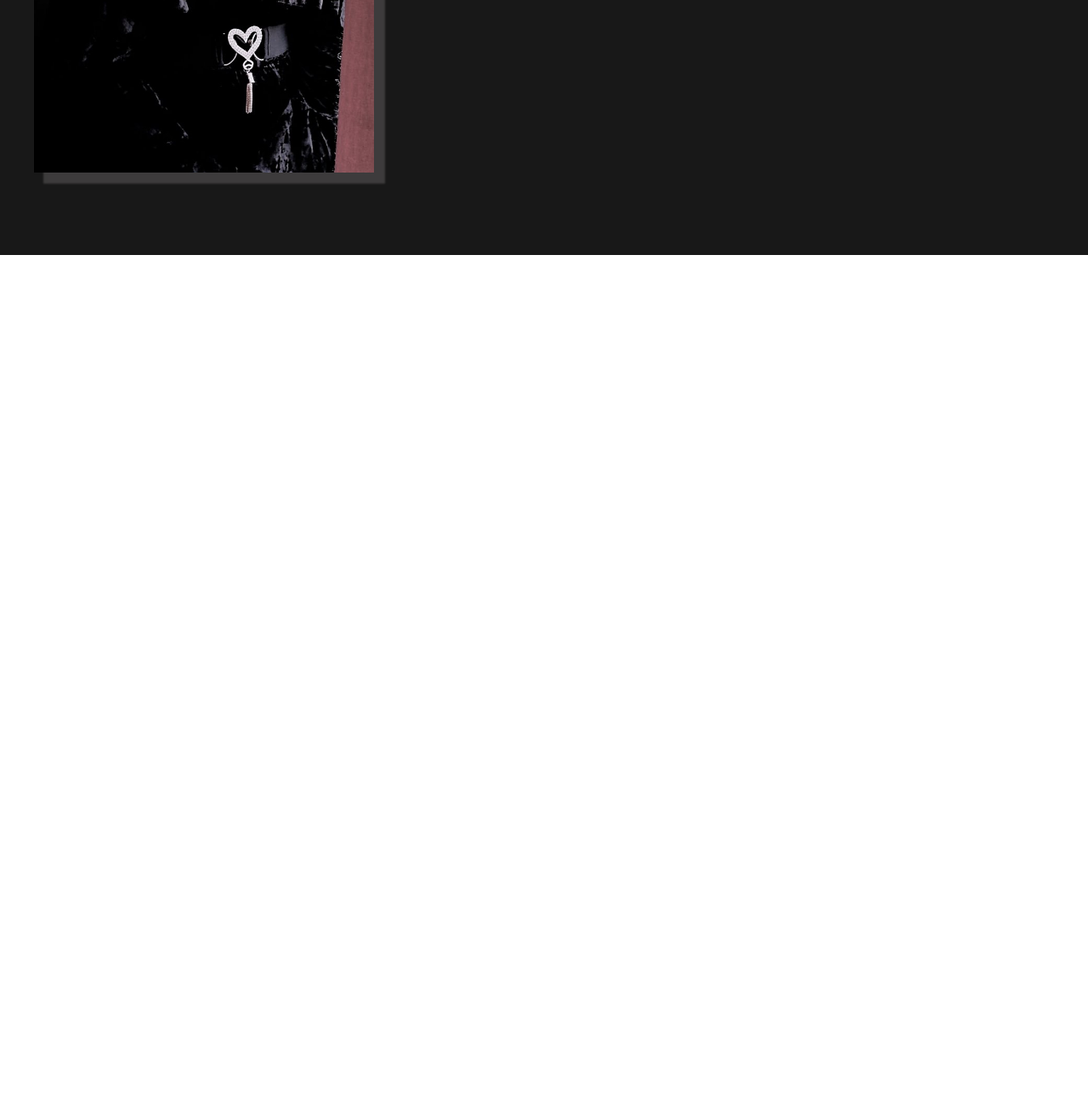
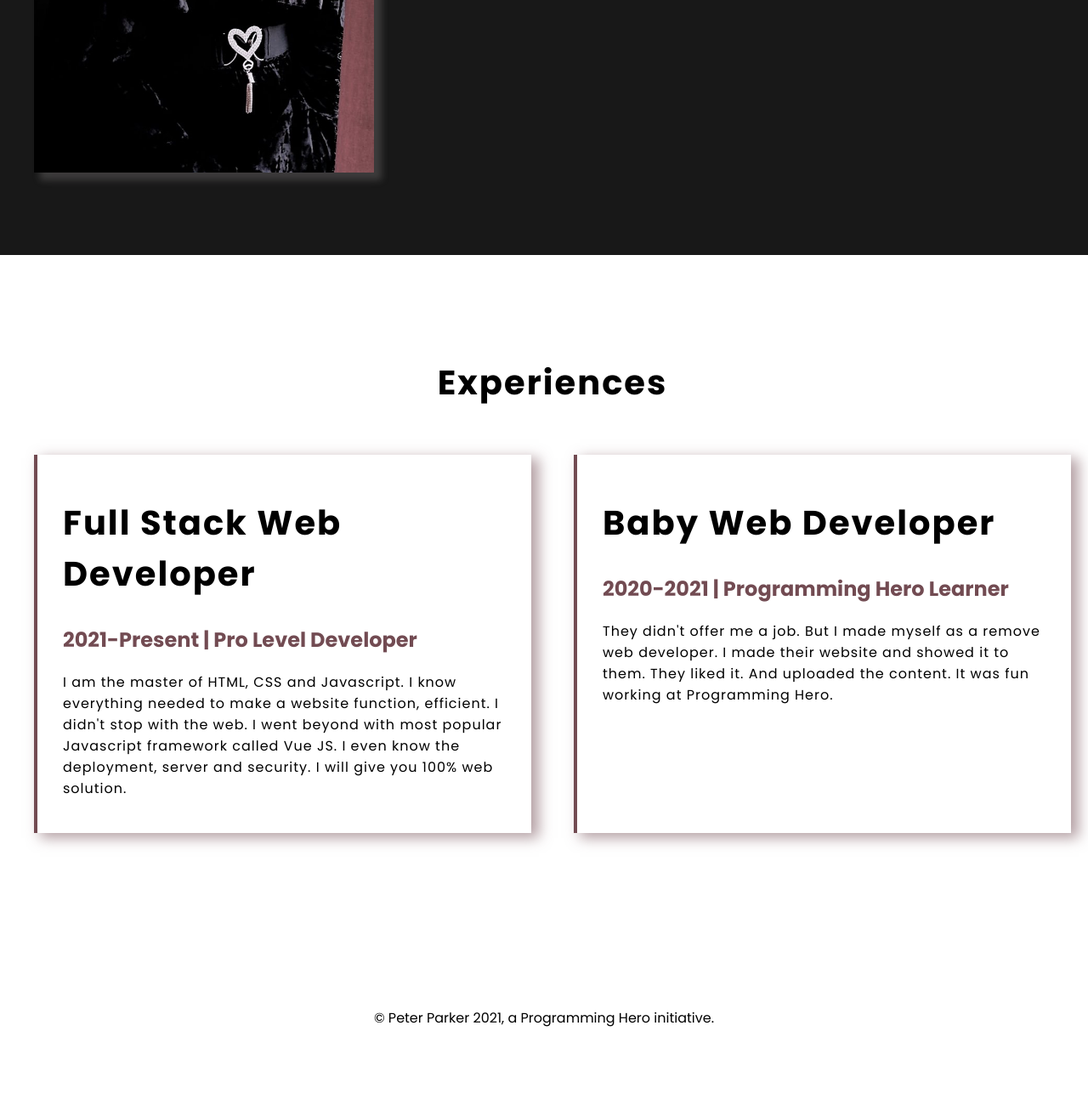
Before and after one commit to Maria-07/developer-protfolio, a plain HTML site: page index.html in a window 1280 px wide. Shown: the part 1300-2600 px from the top of the page at 85% size. Before the commit the page ends 1600 px from the top, so only its background shows below. Drawn offline with nearby package versions, Linux system fonts and the light colour scheme.

Commit message:
full part upload

```diff
--- a/index.html
+++ b/index.html
@@ -33,7 +33,8 @@
                         creative
                         mind and I know how to use my creativity in the right ways.I prefer to show rather than saying.
                     </p>
-                    <a class="btn" target="_blank" href="https://www.linkedin.com/in/maria-rahman-b27282187/">Hire Me</a>
+                    <a class="btn" target="_blank" href="https://www.linkedin.com/in/maria-rahman-b27282187/">Hire
+                        Me</a>
                 </div>
                 <div class="col-50">
                     <img class="image" src="images/head-image-01.png" alt="">
@@ -54,15 +55,52 @@
             <div class="col-50">
                 <h1>DREAM</h1>
                 <h2>Become a web developer</h2>
-                    <p class="dream-pra">I already learned the basic HTML and CSS. I can build any simple website. I can even teach my grandma how to make simple website. My goal is to build 3 websites and learn advanced topics.
+                <p class="dream-pra">I already learned the basic HTML and CSS. I can build any simple website. I can
+                    even teach my grandma how to make simple website. My goal is to build 3 websites and learn advanced
+                    topics.
                 </p>
                 <a class="btn" target="_blank" href="https://www.linkedin.com/in/maria-rahman-b27282187/">
                     Download RESUME
                 </a>
             </div>
         </div>
-        </>
+    </section>
 
+    <!-- ---------Experienc---------- -->
+
+    <section id="experiences" class="experiences section-box">
+        <div class="container">
+            <div class="col-100">
+                <h1 class="ex-head">Experiences</h1>
+            </div>
+            <div class="car-box">
+                <div class="col-50">
+                    <div class="card">
+                        <h1>Full Stack Web Developer</h1>
+                        <h2>2021-Present | Pro Level Developer</h2>
+                        <p>I am the master of HTML, CSS and Javascript. I know everything needed to make a website
+                            function,
+                            efficient. I didn't stop with the web. I went beyond with most popular Javascript framework
+                            called Vue JS. I even know the deployment, server and security. I will give you 100% web
+                            solution.</p>
+                    </div>
+                </div>
+                <div class="col-50">
+                    <div class="card card2">
+                        <h1>Baby Web Developer</h1>
+                        <h2>2020-2021 | Programming Hero Learner</h2>
+                        <p>They didn't offer me a job. But I made myself as a remove web developer. I made their website
+                            and showed it to them. They liked it. And uploaded the content. It was fun working at
+                            Programming Hero.</p>
+                    </div>
+                </div>
+            </div>
+        </div>
+    </section>
+
+    <footer class="section-box">
+        <p>© Peter Parker 2021, a Programming Hero initiative.</p>
+    </footer>
 
 
 </body>
--- a/resources/style.css
+++ b/resources/style.css
@@ -102,7 +102,7 @@ body{
     width: 100%;
 }
 
-
+/* -------------dream part------------- */
 
 
 .dream{
@@ -143,5 +143,44 @@ body{
 .dream-img{
     height: 600px;
     width: 400px;
-    box-shadow: 12px 12px 2px 1px rgba(146, 141, 142, 0.3);
+    box-shadow: 8px 8px 8px 1px rgba(146, 141, 142, 0.3);
 }
+
+
+/* -----------------Experience------------ */
+
+.card{
+    border-left: 4px solid #724B52 ;
+    box-shadow: 8px 5px 15px 1px #724b5285;
+    padding: 20px 30px;
+    margin: 25px 0px;
+}
+
+.card2{
+    padding-bottom: 130px;
+}
+
+.experiences .ex-head{
+    text-align: center;
+    font-size: 40px;
+}
+
+.experiences h1{
+    font-size: 40px;
+    letter-spacing: 2px;
+    margin: 30px 0;
+}
+
+.experiences h2{
+    margin-bottom: 20px;
+    color: #724B52;
+}
+
+.experiences p{
+    letter-spacing: 1px;
+    margin-bottom: 20px;
+}
+
+footer p{
+    text-align: center;
+}
```
Lines whose indentation alone changed are shown as unchanged.
